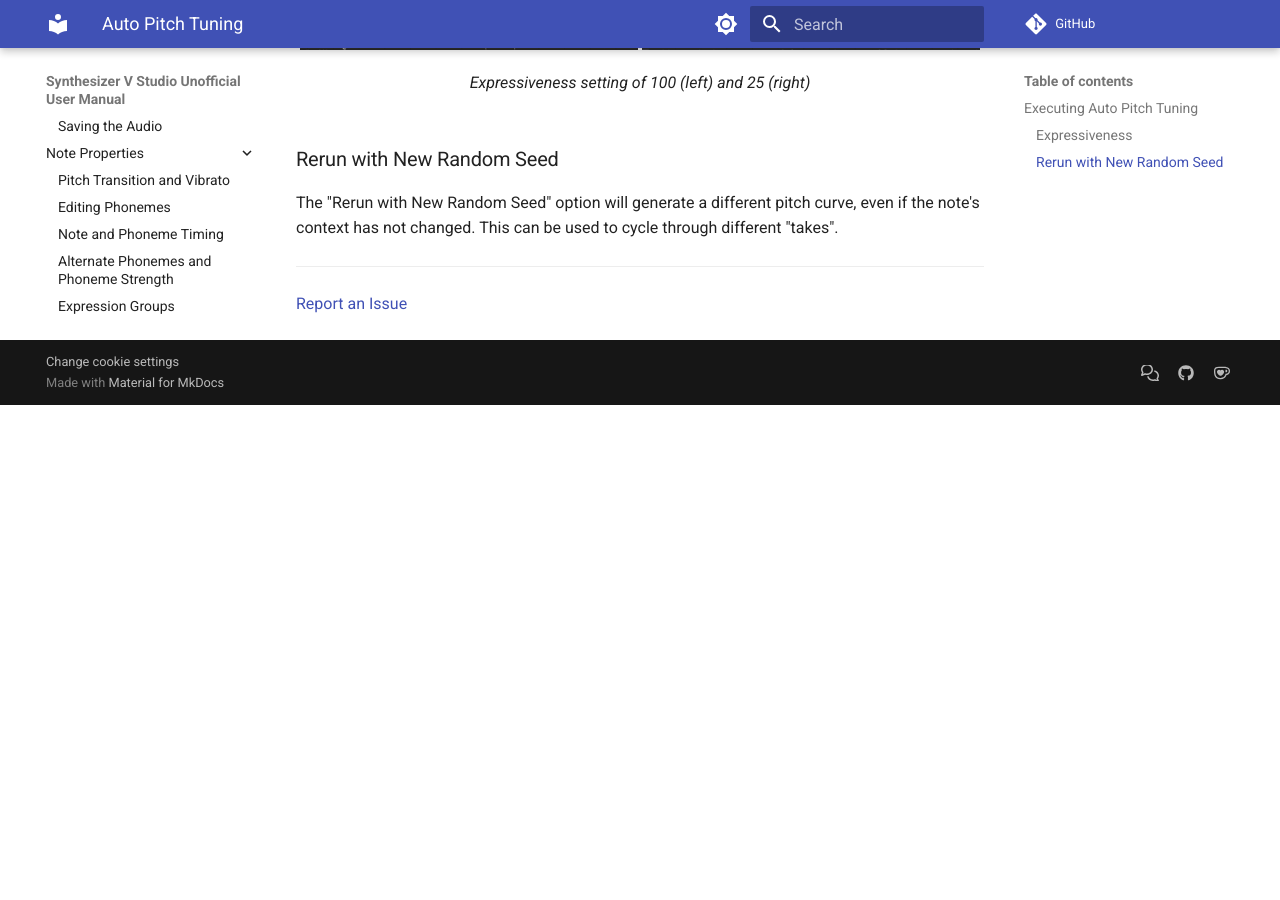
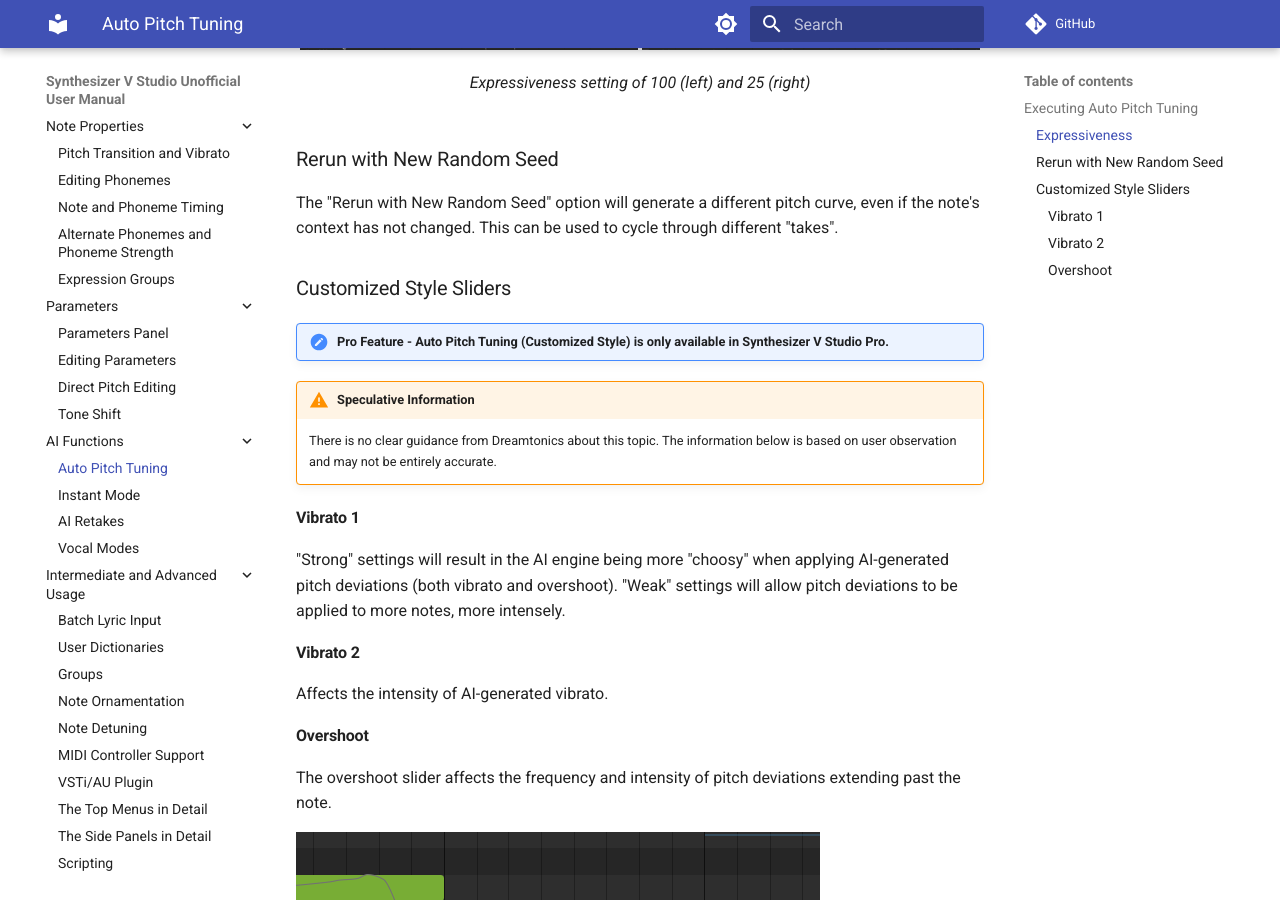
Before and after one commit to claire-west/svstudio-manual, an MkDocs documentation site: the page built from docs/ai-functions/auto-pitch-tuning.md, in a window 1280 px wide and 900 px high, scrolled down 1893 px. Built offline with MkDocs 1.6.1 and Material for MkDocs 9.7.7, drawn with Linux system fonts in a browser that asks for light colours; comment, search, counter and statistics services are not loaded; before the commit the page ends 2298 px from its top, so only the background shows below that.

Commit message:
More info about Tone Shift and Auto Pitch Tuning (#9)
* Add Tone Shift page
* Add section for the "Customized Style" version of Auto Pitch Tuning

```diff
--- a/docs/ai-functions/auto-pitch-tuning.md
+++ b/docs/ai-functions/auto-pitch-tuning.md
@@ -26,6 +26,29 @@
 
 The "Rerun with New Random Seed" option will generate a different pitch curve, even if the note's context has not changed. This can be used to cycle through different "takes".
 
+### Customized Style Sliders
+
+!!! note "Pro Feature - Auto Pitch Tuning (Customized Style) is only available in Synthesizer V Studio Pro."
+
+!!! warning "Speculative Information"
+
+    There is no clear guidance from Dreamtonics about this topic. The information below is based on user observation and may not be entirely accurate.
+
+#### Vibrato 1
+
+"Strong" settings will result in the AI engine being more "choosy" when applying AI-generated pitch deviations (both vibrato and overshoot). "Weak" settings will allow pitch deviations to be applied to more notes, more intensely.
+
+#### Vibrato 2
+
+Affects the intensity of AI-generated vibrato.
+
+#### Overshoot
+
+The overshoot slider affects the frequency and intensity of pitch deviations extending past the note.
+
+![Overshoot](../img/ai-functions/overshoot.png)
+
+
 ---
 
 [Report an Issue](https://github.com/claire-west/svstudio-manual/issues/new?template=report-a-problem.md&title=[Page: Auto Pitch Tuning])
--- /dev/null
+++ b/docs/parameters/tone-shift.md
@@ -0,0 +1,25 @@
+# Tone Shift
+
+!!! note "Pro Feature"
+
+    The features described below require Synthesizer V Studio Pro.
+
+Tone Shift is a [parameter](editing-parameters.md) that allows modifying the tone of a note without changing its pitch.
+
+The rendered output will have a tone as if the note were `x` cents different from the pitch line, where `x` is the value of the Tone Shift parameter at that point in time. Tone Shift is only applicable to AI voice databases.
+
+In the example below, the pitches of the notes are C4, E4, and F4, with tone shift settings aligned exactly with the notes. The first two notes are 400 cents apart, and the second two are 100 cents apart. To match this, the tone shift settings used are approximately +400 cents, 0, and -100 cents.
+
+During rendering, pitches of the notes are C4, E4, and F4 (as shown by the pitch line in the piano roll, with some minor variation due to vibrato), however the <i>tone</i> is calculated as if all three notes were E4 due to the tone shift values.
+
+This can help mitigate any tonal inconsistency (or introduce more) without modifying the pitch of the rendered output.
+
+!!! info
+
+    The effects of Tone Shift will vary based on the selected  voice database and pitch of the notes, because each vocalist's tone is different at different ranges.
+
+![Tone Shift Example](../img/parameters/tone-shift.png)
+
+---
+
+[Report an Issue](https://github.com/claire-west/svstudio-manual/issues/new?template=report-a-problem.md&title=[Page: Tone Shift])
--- a/mkdocs.yml
+++ b/mkdocs.yml
@@ -31,6 +31,7 @@
     - Parameters Panel: parameters/parameters-panel.md
     - Editing Parameters: parameters/editing-parameters.md
     - Direct Pitch Editing: parameters/direct-pitch-editing.md
+    - Tone Shift: parameters/tone-shift.md
   - AI Functions:
     - Auto Pitch Tuning: ai-functions/auto-pitch-tuning.md
     - Instant Mode: ai-functions/instant-mode.md
```
Also changed, not shown: docs/parameters/editing-parameters.md (+2 -2 lines), docs/img/ai-functions/overshoot.png (added), docs/img/parameters/tone-shift.png (added), 1 other file.
